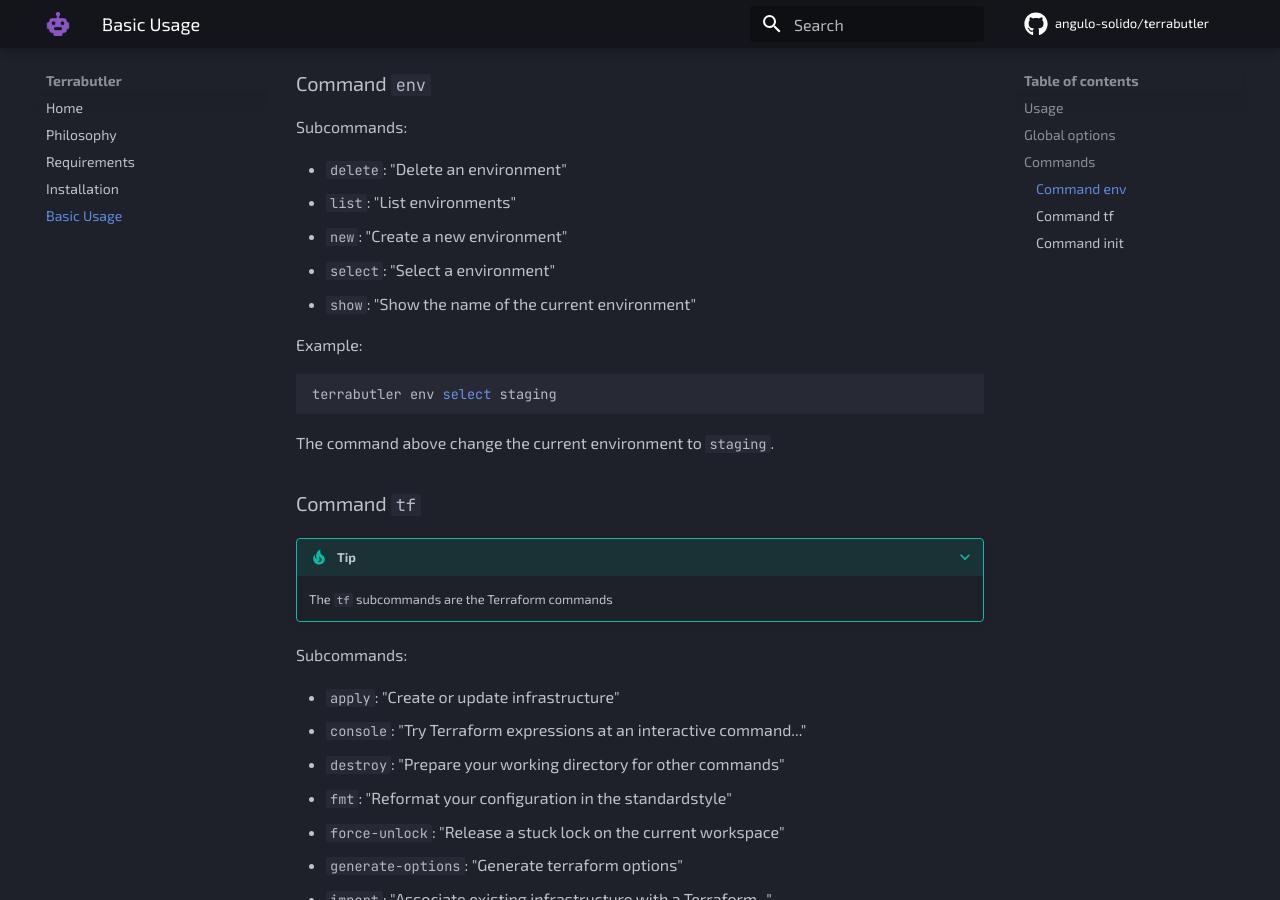
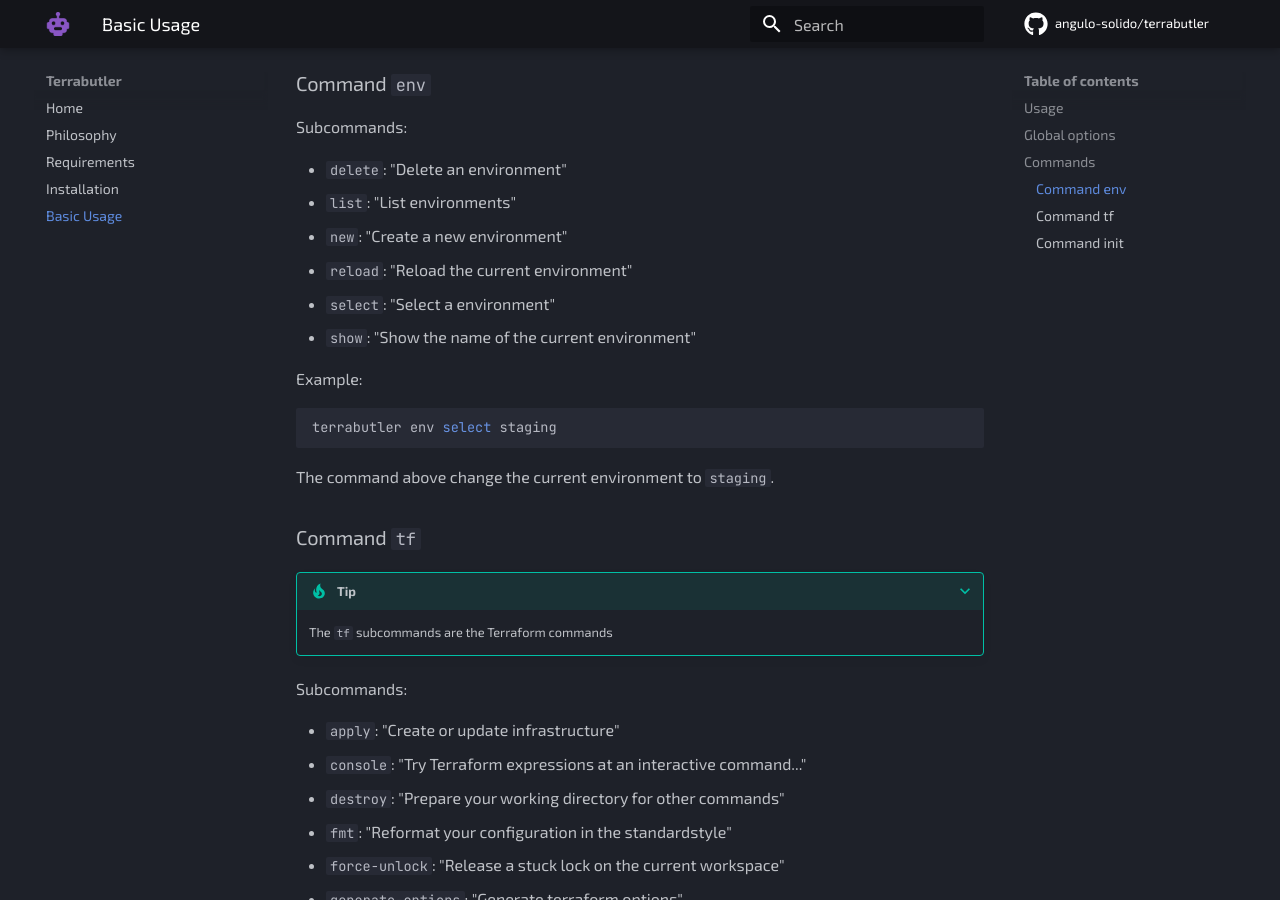
Before and after one commit to montblu/terrabutler, an MkDocs documentation site: the page built from docs/usage.md, in a window 1280 px wide and 900 px high, scrolled down 909 px. Built offline with MkDocs 1.6.1 and Material for MkDocs 9.7.7, drawn with Linux system fonts in a browser that asks for light colours; comment, search, counter and statistics services are not loaded.

Commit message:
docs: usage.md: Add reload subcommand for ENV

```diff
--- a/docs/usage.md
+++ b/docs/usage.md
@@ -41,6 +41,7 @@ Subcommands:
 - `delete`: "Delete an environment"
 - `list`: "List environments"
 - `new`: "Create a new environment"
+- `reload`: "Reload the current environment"
 - `select`: "Select a environment"
 - `show`: "Show the name of the current environment"
 
```
